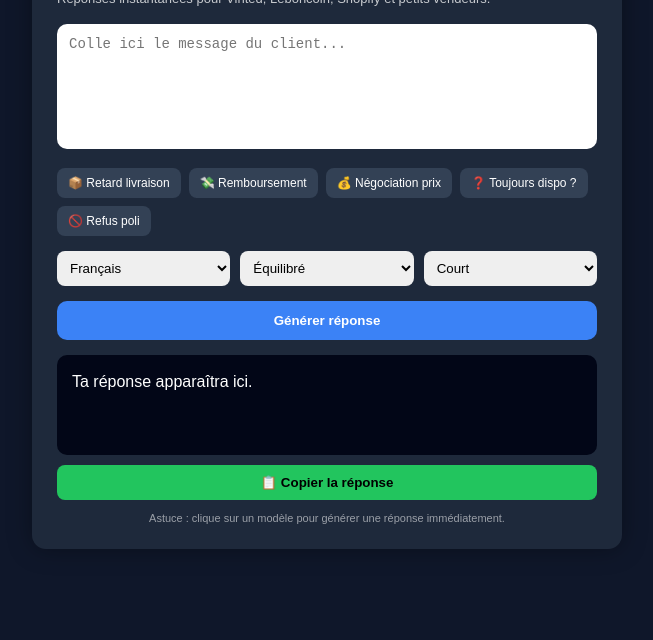
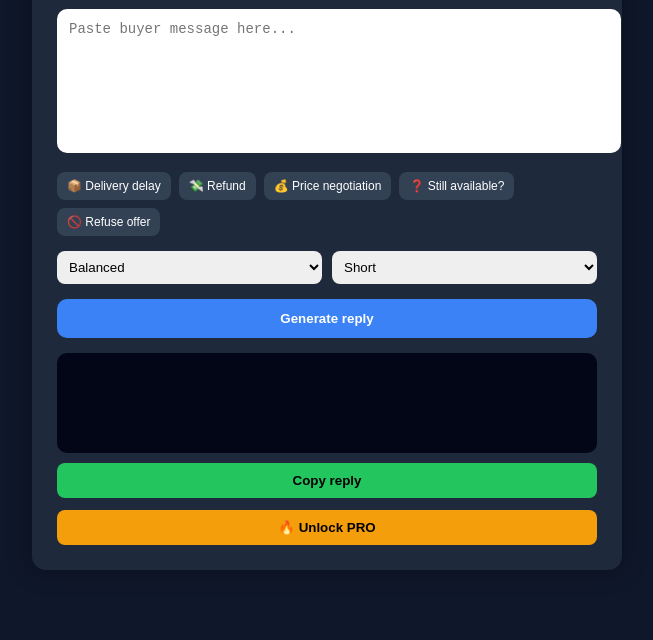
Before and after one commit to pppmrk0301-art/reply-ai, a website: page index.html in a window 1280 px wide. Shown: the part 160-800 px from the top of the page, without its empty margins (313-966 px from the left). Drawn offline with Linux system fonts and the light colour scheme.

Commit message:
Update index.html

```diff
--- a/index.html
+++ b/index.html
@@ -24,9 +24,9 @@
       box-shadow: 0 0 25px rgba(0,0,0,0.35);
     }
 
-    h2 {
+    h1 {
       margin-top: 0;
-      margin-bottom: 6px;
+      font-size: 22px;
     }
 
     .subtitle {
@@ -37,14 +37,13 @@
 
     textarea {
       width: 100%;
-      height: 125px;
+      height: 120px;
       border-radius: 10px;
       border: none;
       padding: 12px;
       margin-bottom: 15px;
       resize: none;
       font-size: 14px;
-      box-sizing: border-box;
     }
 
     .templates {
@@ -56,16 +55,12 @@
 
     .templates button {
       background: #334155;
-      color: white;
       border: none;
-      padding: 8px 11px;
+      padding: 7px 10px;
       border-radius: 8px;
       cursor: pointer;
       font-size: 12px;
-    }
-
-    .templates button:hover {
-      background: #475569;
+      color: white;
     }
 
     .row {
@@ -76,7 +71,7 @@
 
     select {
       flex: 1;
-      padding: 9px;
+      padding: 8px;
       border-radius: 8px;
       border: none;
     }
@@ -88,12 +83,8 @@
       border-radius: 10px;
       color: white;
       cursor: pointer;
+      width: 100%;
       font-weight: bold;
-      width: 100%;
-    }
-
-    .main-btn:hover {
-      background: #2563eb;
     }
 
     .output {
@@ -103,7 +94,6 @@
       border-radius: 10px;
       white-space: pre-line;
       min-height: 70px;
-      line-height: 1.45;
     }
 
     .copy-btn {
@@ -117,15 +107,19 @@
       font-weight: bold;
     }
 
-    .copy-btn:hover {
-      background: #16a34a;
+    .pro-btn {
+      margin-top: 12px;
+      background: #f59e0b;
+      border: none;
+      padding: 10px;
+      border-radius: 8px;
+      cursor: pointer;
+      width: 100%;
+      font-weight: bold;
     }
 
-    .small-note {
-      margin-top: 12px;
-      font-size: 11px;
-      opacity: 0.55;
-      text-align: center;
+    .pro-btn:hover {
+      background: #d97706;
     }
   </style>
 </head>
@@ -134,194 +128,74 @@
 
 <div class="container">
 
-  <h2>SellerReply AI</h2>
-  <div class="subtitle" id="subtitle">
-    Réponses instantanées pour Vinted, Leboncoin, Shopify et petits vendeurs.
+  <h1>Stop wasting hours answering buyers.</h1>
+
+  <div class="subtitle">
+    Copy → click → send. Answer any Vinted / Leboncoin message instantly.
   </div>
 
-  <textarea id="message" placeholder="Colle ici le message du client..."></textarea>
+  <textarea id="message" placeholder="Paste buyer message here..."></textarea>
 
   <div class="templates">
-    <button id="deliveryBtn" onclick="setTemplate('delivery')">📦 Retard livraison</button>
-    <button id="refundBtn" onclick="setTemplate('refund')">💸 Remboursement</button>
-    <button id="priceBtn" onclick="setTemplate('price')">💰 Négociation prix</button>
-    <button id="availableBtn" onclick="setTemplate('available')">❓ Toujours dispo ?</button>
-    <button id="refuseBtn" onclick="setTemplate('refuse')">🚫 Refus poli</button>
+    <button onclick="setTemplate('delivery')">📦 Delivery delay</button>
+    <button onclick="setTemplate('refund')">💸 Refund</button>
+    <button onclick="setTemplate('price')">💰 Price negotiation</button>
+    <button onclick="setTemplate('available')">❓ Still available?</button>
+    <button onclick="setTemplate('refuse')">🚫 Refuse offer</button>
   </div>
 
   <div class="row">
-    <select id="language" onchange="updateUI()">
-      <option value="fr">Français</option>
-      <option value="en">English</option>
+    <select id="tone">
+      <option value="balanced">Balanced</option>
+      <option value="friendly">Friendly</option>
+      <option value="formal">Professional</option>
+      <option value="firm">Firm</option>
     </select>
 
-    <select id="tone"></select>
-
-    <select id="length"></select>
+    <select id="length">
+      <option value="short">Short</option>
+      <option value="medium">Medium</option>
+      <option value="long">Long</option>
+    </select>
   </div>
 
-  <button class="main-btn" id="generateBtn" onclick="generate()">Générer réponse</button>
+  <button class="main-btn" onclick="generate()">Generate reply</button>
 
-  <div class="output" id="output">Ta réponse apparaîtra ici.</div>
+  <div class="output" id="output"></div>
 
-  <button class="copy-btn" id="copyBtn" onclick="copyText()">📋 Copier la réponse</button>
+  <button class="copy-btn" onclick="copyText()">Copy reply</button>
 
-  <div class="small-note" id="note">
-    Astuce : clique sur un modèle pour générer une réponse immédiatement.
-  </div>
+  <!-- 🔥 PRO BUTTON -->
+  <button class="pro-btn" onclick="unlockPro()">🔥 Unlock PRO</button>
 
 </div>
 
 <script>
-const uiText = {
-  fr: {
-    subtitle: "Réponses instantanées pour Vinted, Leboncoin, Shopify et petits vendeurs.",
-    placeholder: "Colle ici le message du client...",
-    generate: "Générer réponse",
-    copy: "📋 Copier la réponse",
-    outputDefault: "Ta réponse apparaîtra ici.",
-    loading: "⏳ Génération en cours...",
-    note: "Astuce : clique sur un modèle pour générer une réponse immédiatement.",
-    emptyAlert: "Écris ou colle un message d’abord.",
-    copiedAlert: "Réponse copiée !",
-    noCopyAlert: "Aucune réponse à copier.",
-    error: "Erreur de connexion au serveur.",
-    tones: [
-      ["balanced", "Équilibré"],
-      ["friendly", "Amical"],
-      ["formal", "Professionnel"],
-      ["firm", "Ferme"]
-    ],
-    lengths: [
-      ["short", "Court"],
-      ["medium", "Moyen"],
-      ["long", "Long"]
-    ],
-    buttons: {
-      delivery: "📦 Retard livraison",
-      refund: "💸 Remboursement",
-      price: "💰 Négociation prix",
-      available: "❓ Toujours dispo ?",
-      refuse: "🚫 Refus poli"
-    },
-    templates: {
-      delivery: "Bonjour, je n’ai toujours pas reçu ma commande. Pouvez-vous vérifier où en est la livraison ?",
-      refund: "Bonjour, je souhaite demander un remboursement. Pouvez-vous m’indiquer la procédure à suivre ?",
-      price: "Bonjour, est-ce que vous accepteriez un prix plus bas pour cet article ?",
-      available: "Bonjour, l’article est-il toujours disponible ?",
-      refuse: "Bonjour, merci pour votre proposition, mais je ne peux pas accepter cette offre."
-    }
-  },
-
-  en: {
-    subtitle: "Instant replies for Vinted, Leboncoin, Shopify and small online sellers.",
-    placeholder: "Paste the customer's message here...",
-    generate: "Generate Reply",
-    copy: "📋 Copy Reply",
-    outputDefault: "Your reply will appear here.",
-    loading: "⏳ Generating reply...",
-    note: "Tip: click a template to generate a reply instantly.",
-    emptyAlert: "Write or paste a message first.",
-    copiedAlert: "Reply copied!",
-    noCopyAlert: "No reply to copy.",
-    error: "Server connection error.",
-    tones: [
-      ["balanced", "Balanced"],
-      ["friendly", "Friendly"],
-      ["formal", "Professional"],
-      ["firm", "Firm"]
-    ],
-    lengths: [
-      ["short", "Short"],
-      ["medium", "Medium"],
-      ["long", "Long"]
-    ],
-    buttons: {
-      delivery: "📦 Delivery delay",
-      refund: "💸 Refund request",
-      price: "💰 Price negotiation",
-      available: "❓ Still available?",
-      refuse: "🚫 Polite refusal"
-    },
-    templates: {
-      delivery: "Hi, I still haven’t received my order. Could you please check the delivery status?",
-      refund: "Hi, I would like to request a refund. Could you please tell me what the process is?",
-      price: "Hi, would you accept a lower price for this item?",
-      available: "Hi, is this item still available?",
-      refuse: "Hi, thank you for your offer, but I can’t accept it."
-    }
-  }
-};
-
-function updateSelect(selectId, options) {
-  const select = document.getElementById(selectId);
-  const currentValue = select.value;
-
-  select.innerHTML = "";
-
-  options.forEach(([value, label]) => {
-    const option = document.createElement("option");
-    option.value = value;
-    option.textContent = label;
-    select.appendChild(option);
-  });
-
-  if (currentValue) {
-    select.value = currentValue;
-  }
-}
-
-function updateUI() {
-  const language = document.getElementById("language").value;
-  const t = uiText[language];
-
-  document.documentElement.lang = language;
-  document.getElementById("subtitle").innerText = t.subtitle;
-  document.getElementById("message").placeholder = t.placeholder;
-  document.getElementById("generateBtn").innerText = t.generate;
-  document.getElementById("copyBtn").innerText = t.copy;
-  document.getElementById("note").innerText = t.note;
-
-  document.getElementById("deliveryBtn").innerText = t.buttons.delivery;
-  document.getElementById("refundBtn").innerText = t.buttons.refund;
-  document.getElementById("priceBtn").innerText = t.buttons.price;
-  document.getElementById("availableBtn").innerText = t.buttons.available;
-  document.getElementById("refuseBtn").innerText = t.buttons.refuse;
-
-  updateSelect("tone", t.tones);
-  updateSelect("length", t.lengths);
-
-  const output = document.getElementById("output");
-  if (
-    output.innerText === uiText.fr.outputDefault ||
-    output.innerText === uiText.en.outputDefault
-  ) {
-    output.innerText = t.outputDefault;
-  }
-}
 
 function setTemplate(type) {
-  const language = document.getElementById("language").value;
-  const template = uiText[language].templates[type];
+  const templates = {
+    delivery: "Hi, I haven’t received my order yet. Can you check the delivery?",
+    refund: "Hi, I would like a refund. What is the process?",
+    price: "Hi, would you accept a lower price?",
+    available: "Hi, is this item still available?",
+    refuse: "Hi, I can’t accept that offer, thank you."
+  };
 
-  document.getElementById("message").value = template;
+  document.getElementById("message").value = templates[type];
   generate();
 }
 
 async function generate() {
-  const language = document.getElementById("language").value;
-  const t = uiText[language];
-
-  const message = document.getElementById("message").value.trim();
+  const message = document.getElementById("message").value;
   const tone = document.getElementById("tone").value;
   const length = document.getElementById("length").value;
 
   if (!message) {
-    alert(t.emptyAlert);
+    alert("Write a message first");
     return;
   }
 
-  document.getElementById("output").innerText = t.loading;
+  document.getElementById("output").innerText = "⏳ Generating...";
 
   try {
     const res = await fetch("/api/generate", {
@@ -331,7 +205,7 @@ async function generate() {
       },
       body: JSON.stringify({
         message,
-        language,
+        language: "en",
         tone,
         length
       })
@@ -339,34 +213,24 @@ async function generate() {
 
     const data = await res.json();
 
-    if (!res.ok) {
-      throw new Error(data.error || "API error");
-    }
-
     document.getElementById("output").innerText = data.text;
 
-  } catch (err) {
-    document.getElementById("output").innerText = t.error;
-    console.error(err);
+  } catch {
+    document.getElementById("output").innerText =
+      "Server error.";
   }
 }
 
 function copyText() {
-  const language = document.getElementById("language").value;
-  const t = uiText[language];
-
   const text = document.getElementById("output").innerText;
-
-  if (!text || text === uiText.fr.outputDefault || text === uiText.en.outputDefault || text === t.loading) {
-    alert(t.noCopyAlert);
-    return;
-  }
-
   navigator.clipboard.writeText(text);
-  alert(t.copiedAlert);
+  alert("Copied!");
 }
 
-updateUI();
+function unlockPro() {
+  alert("Want unlimited replies?\n\nDM me on Instagram: @yourusername");
+}
+
 </script>
 
 </body>
```
